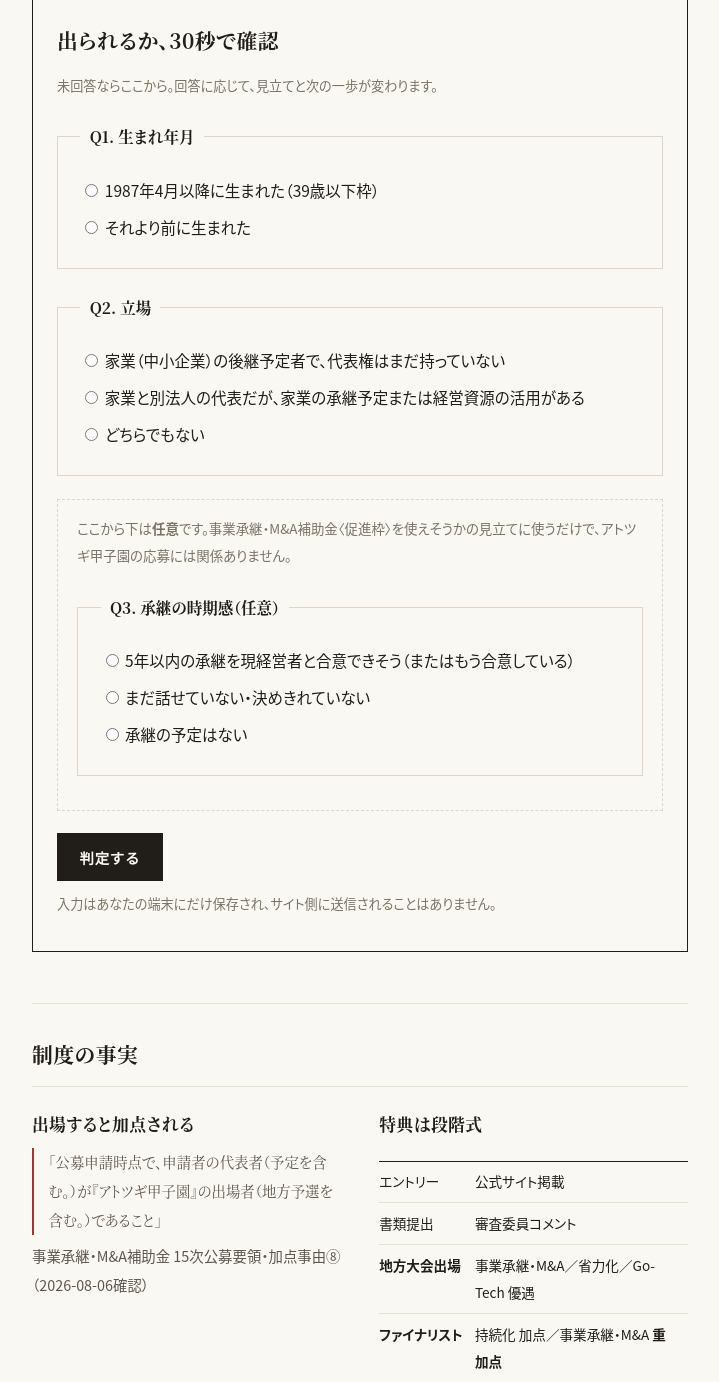
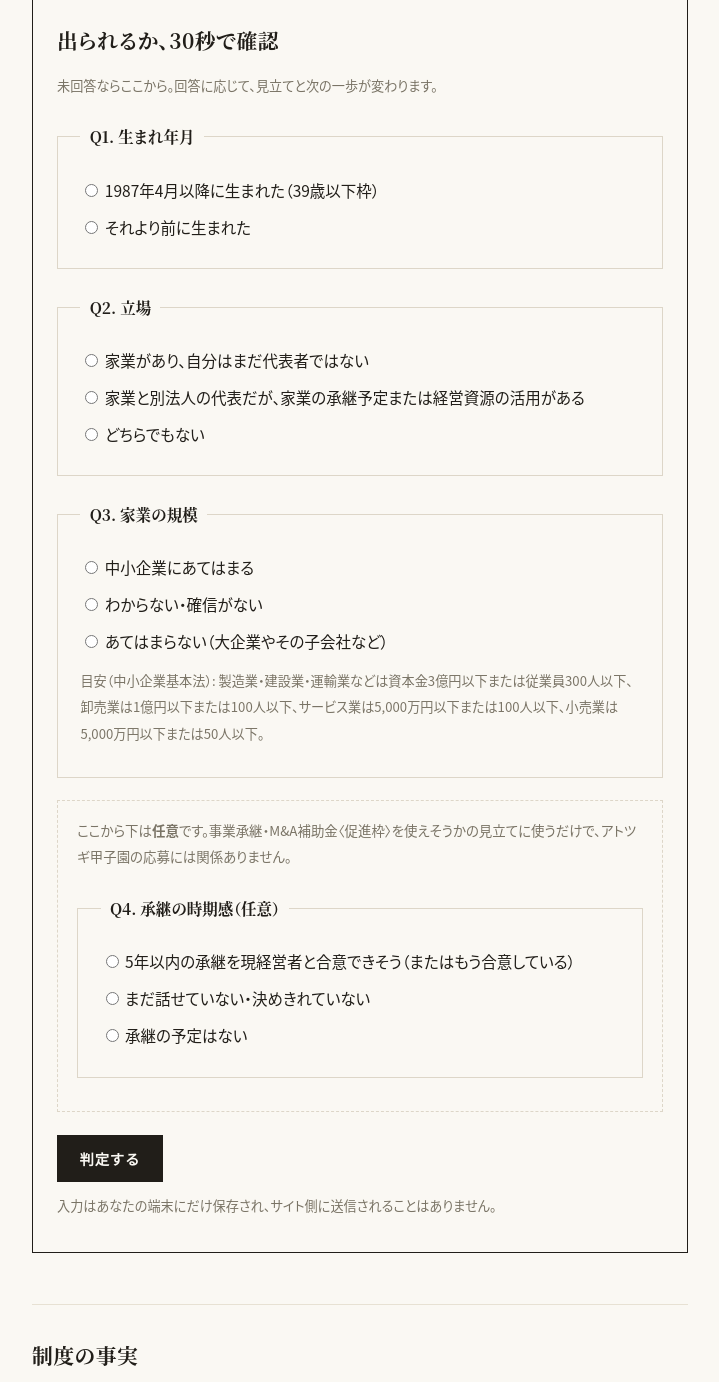
Before and after one commit to R9a00/shinseider, a Python web app: template site/templates/workspace.html in a window 1280 px wide. Shown: the part 740-2122 px from the top of the page, without its empty margins (280-999 px from the left). Run offline with Jinja, Linux system fonts and the light colour scheme; the template is opened without the code that fills it, so the values that code supplies are empty; some libraries are stand-ins or nearby versions.

Commit message:
feat: 30秒チェックに中小企業該当の設問を追加、立場の文言を簡素化
- Q2の第1選択肢を「家業があり、自分はまだ代表者ではない」に
- Q3「家業の規模」を必須で新設（中小企業基本法の目安付き）
- 中小企業に確信がない場合のみ「適合の見込み」、明確なら断定
- 進み具合ページのサマリーも同じ3条件で判定（既存保存データは見込み扱い）

Co-Authored-By: Claude Fable 5 <noreply@anthropic.com>

```diff
--- a/site/templates/_checkform.html
+++ b/site/templates/_checkform.html
@@ -6,15 +6,22 @@
   </fieldset>
   <fieldset>
     <legend>Q2. 立場</legend>
-    <label><input type="radio" name="q_pos" value="yes" required> 家業（中小企業）の後継予定者で、代表権はまだ持っていない</label>
+    <label><input type="radio" name="q_pos" value="yes" required> 家業があり、自分はまだ代表者ではない</label>
     <label><input type="radio" name="q_pos" value="alt"> 家業と別法人の代表だが、家業の承継予定または経営資源の活用がある</label>
     <label><input type="radio" name="q_pos" value="no"> どちらでもない</label>
+  </fieldset>
+  <fieldset>
+    <legend>Q3. 家業の規模</legend>
+    <label><input type="radio" name="q_sme" value="yes" required> 中小企業にあてはまる</label>
+    <label><input type="radio" name="q_sme" value="maybe"> わからない・確信がない</label>
+    <label><input type="radio" name="q_sme" value="no"> あてはまらない（大企業やその子会社など）</label>
+    <p class="muted">目安（中小企業基本法）: 製造業・建設業・運輸業などは資本金3億円以下または従業員300人以下、卸売業は1億円以下または100人以下、サービス業は5,000万円以下または100人以下、小売業は5,000万円以下または50人以下。</p>
   </fieldset>
 
   <div class="optional-block">
     <p class="optional-head">ここから下は<strong>任意</strong>です。事業承継・M&A補助金〈促進枠〉を使えそうかの見立てに使うだけで、アトツギ甲子園の応募には関係ありません。</p>
     <fieldset>
-      <legend>Q3. 承継の時期感（任意）</legend>
+      <legend>Q4. 承継の時期感（任意）</legend>
       <label><input type="radio" name="q_succ" value="yes"> 5年以内の承継を現経営者と合意できそう（またはもう合意している）</label>
       <label><input type="radio" name="q_succ" value="maybe"> まだ話せていない・決めきれていない</label>
       <label><input type="radio" name="q_succ" value="no"> 承継の予定はない</label>
@@ -29,19 +36,24 @@
 document.getElementById('check-form').addEventListener('submit', function(e){
   e.preventDefault();
   var f = new FormData(e.target);
-  var age = f.get('q_age'), pos = f.get('q_pos'), succ = f.get('q_succ');
+  var age = f.get('q_age'), pos = f.get('q_pos'), sme = f.get('q_sme'), succ = f.get('q_succ');
   var data = JSON.parse(document.getElementById('check-data').textContent);
   // JSTの暦日で数える（プレビュー等、base外で動く場合に備えて自前定義）
   var jd = function(x){ return new Date(new Date(x).toLocaleDateString('en-US', {timeZone: 'Asia/Tokyo'})); };
   var days = Math.max(0, Math.round((jd(data.entry_deadline) - jd(Date.now())) / 86400000));
   var html = '';
-  var koshienOK = (age === 'yes') && (pos === 'yes' || pos === 'alt');
+  var koshienOK = (age === 'yes') && (pos === 'yes' || pos === 'alt') && (sme !== 'no');
   if (koshienOK) {
-    html += '<h2>アトツギ甲子園：エントリー資格を満たしています</h2>' +
-      '<p>締切（11/25 18:00）まで<strong>' + (days > 0 ? 'あと' + days + '日' : '本日18:00まで') + '</strong>。出場（地方予選含む）まで進むと、事業承継・M&A補助金の審査で加点の対象になります。</p>' +
+    if (sme === 'yes') {
+      html += '<h2>アトツギ甲子園：エントリー資格を満たしています</h2>';
+    } else {
+      html += '<h2>アトツギ甲子園：エントリー資格に適合の見込み</h2>' +
+        '<p>年齢と立場は要件に合っています。残る確認は、家業が中小企業の定義（Q3の目安）にあてはまるかどうかだけです。</p>';
+    }
+    html += '<p>締切（11/25 18:00）まで<strong>' + (days > 0 ? 'あと' + days + '日' : '本日18:00まで') + '</strong>。出場（地方予選含む）まで進むと、事業承継・M&A補助金の審査で加点の対象になります。</p>' +
       '<p>次の一歩: <a href="entry.html">申請書の準備を始める</a>（30分から）</p>';
   } else {
-    html += '<h2>アトツギ甲子園：資格要件に合わない可能性</h2><p>年齢・立場の要件は公式のエントリー要領で必ず確認してください（例外や詳細条件があります）。</p>';
+    html += '<h2>アトツギ甲子園：資格要件に合わない可能性</h2><p>年齢・立場・企業規模の要件は公式のエントリー要領で必ず確認してください（例外や詳細条件があります）。</p>';
   }
   if (succ === 'yes') {
     html += '<h3>補助金の見立て：主要な入口要件を満たしそうです</h3><p>次の一歩は、認定支援機関（顧問税理士→金融機関→商工会議所の順で相談）と投資内容の具体化。<a href="subsidy.html">要件の全リスト→</a></p>';
@@ -56,6 +68,6 @@ document.getElementById('check-form').addEventListener('submit', function(e){
   html += '<p class="muted">この判定は簡易チェックです。適用可否は各制度の公募要領原文が常に優先します。</p>';
   var r = document.getElementById('result');
   r.innerHTML = html; r.hidden = false; r.scrollIntoView({behavior:'smooth'});
-  try { localStorage.setItem('shinseider_check', JSON.stringify({age:age,pos:pos,succ:succ,ts:new Date().toISOString()})); } catch(_) {}
+  try { localStorage.setItem('shinseider_check', JSON.stringify({age:age,pos:pos,sme:sme,succ:succ,ts:new Date().toISOString()})); } catch(_) {}
 });
 </script>
--- a/site/templates/workspace.html
+++ b/site/templates/workspace.html
@@ -85,9 +85,9 @@
 try {
   var s = JSON.parse(localStorage.getItem('shinseider_check') || 'null');
   if (s && s.ts) {
-    var kg = (s.age === 'yes') && (s.pos === 'yes' || s.pos === 'alt');
+    var kg = (s.age === 'yes') && (s.pos === 'yes' || s.pos === 'alt') && (s.sme !== 'no');
     var parts = [];
-    parts.push('アトツギ甲子園: ' + (kg ? 'エントリー資格を満たしています' : '要件の確認が必要'));
+    parts.push('アトツギ甲子園: ' + (kg ? (s.sme === 'yes' ? 'エントリー資格を満たしています' : 'エントリー資格に適合の見込み') : '要件の確認が必要'));
     if (s.succ === 'yes') parts.push('事業承継促進枠: 入口要件を満たす見込み');
     else if (s.succ === 'maybe') parts.push('次の一歩: 現経営者との対話（承継の意思と時期）');
     var d2 = new Date(s.ts);
```
